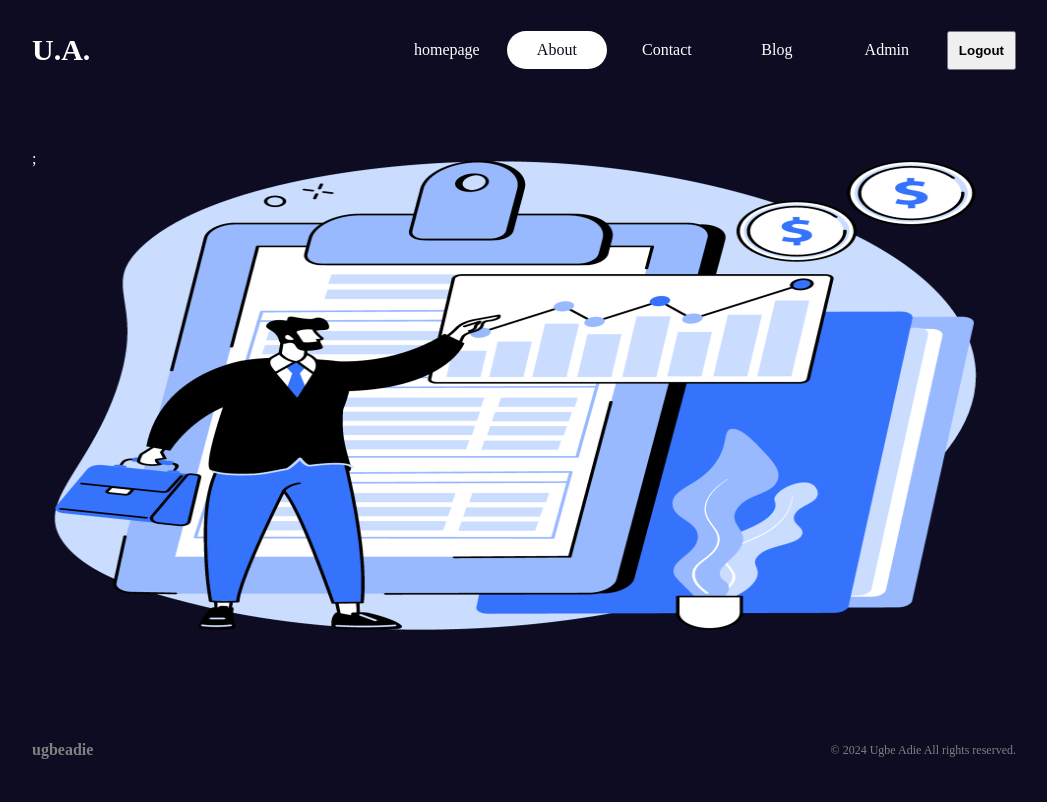
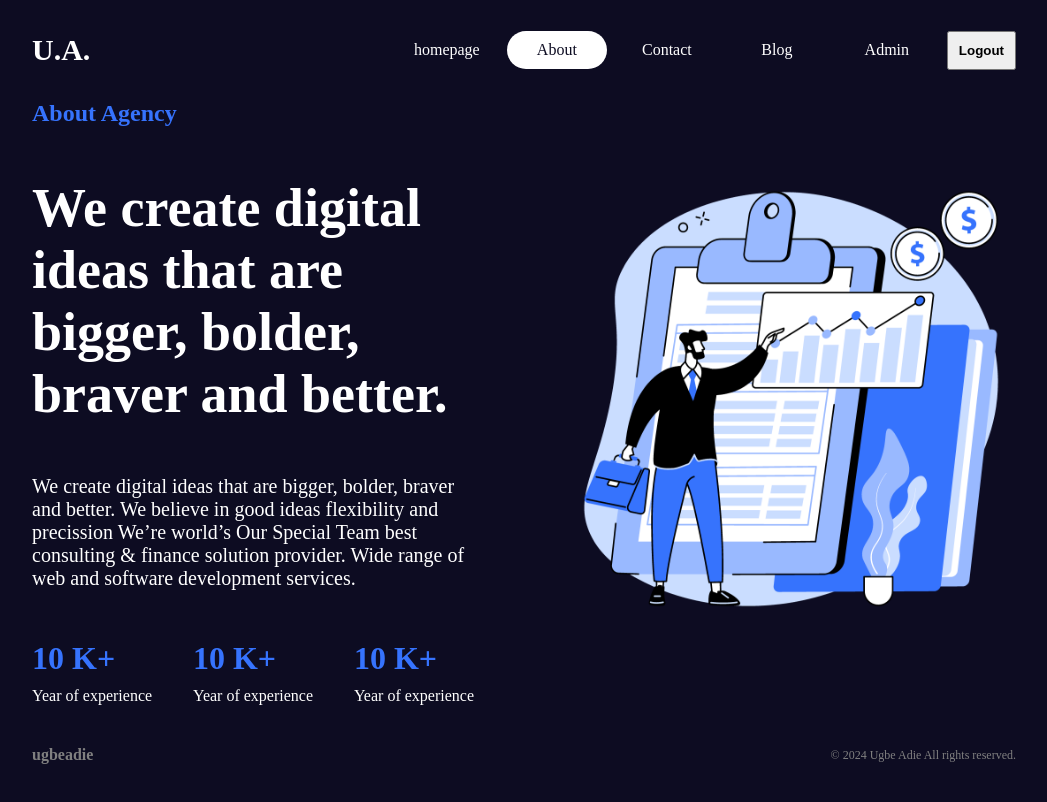
Before and after one commit to ugbeadie/nextjs, a Next.js app: page /about in a window 1280 px wide. Shown: the top 802 px of the page, without its empty margins (116-1163 px from the left). Built offline with nearby package versions, Linux system fonts and the light colour scheme.

Commit message:
style about page

```diff
--- a/src/app/about/about.module.css
+++ b/src/app/about/about.module.css
@@ -1,5 +1,61 @@
+.container {
+  display: flex;
+  gap: 100px;
+}
+
+.textContainer {
+  flex: 1;
+  display: flex;
+  flex-direction: column;
+  gap: 50px;
+}
+
+.subtitle {
+  color: var(--btn);
+}
+
+.title {
+  font-size: 54px;
+}
+
+.desc {
+  font-size: 20px;
+  font-weight: 300;
+}
+
+.boxes {
+  display: flex;
+  align-items: center;
+  justify-content: space-between;
+}
+
+.box {
+  display: flex;
+  flex-direction: column;
+  gap: 10px;
+}
+
+.box h1 {
+  color: var(--btn);
+}
+
 .imgContainer {
+  flex: 1;
   position: relative;
-  width: 100%;
-  height: 500px;
 }
+
+.img {
+  object-fit: contain;
+}
+
+@media (max-width: 768px) {
+  .container {
+    flex-direction: column;
+    text-align: center;
+  }
+
+  .boxes {
+    flex-direction: column;
+    gap: 50px;
+  }
+}
--- a/src/app/about/page.js
+++ b/src/app/about/page.js
@@ -3,8 +3,36 @@
 
 const AboutPage = () => {
   return (
-    <div className={styles.imgContainer}>
-      <Image src="/about.png" alt="" fill />;
+    <div className={styles.container}>
+      <div className={styles.textContainer}>
+        <h2 className={styles.subtitle}>About Agency</h2>
+        <h1 className={styles.title}>
+          We create digital ideas that are bigger, bolder, braver and better.
+        </h1>
+        <p className={styles.desc}>
+          We create digital ideas that are bigger, bolder, braver and better. We
+          believe in good ideas flexibility and precission We’re world’s Our
+          Special Team best consulting & finance solution provider. Wide range
+          of web and software development services.
+        </p>
+        <div className={styles.boxes}>
+          <div className={styles.box}>
+            <h1>10 K+</h1>
+            <p>Year of experience</p>
+          </div>
+          <div className={styles.box}>
+            <h1>10 K+</h1>
+            <p>Year of experience</p>
+          </div>
+          <div className={styles.box}>
+            <h1>10 K+</h1>
+            <p>Year of experience</p>
+          </div>
+        </div>
+      </div>
+      <div className={styles.imgContainer}>
+        <Image src="/about.png" alt="About Image" fill className={styles.img} />
+      </div>
     </div>
   );
 };
```
